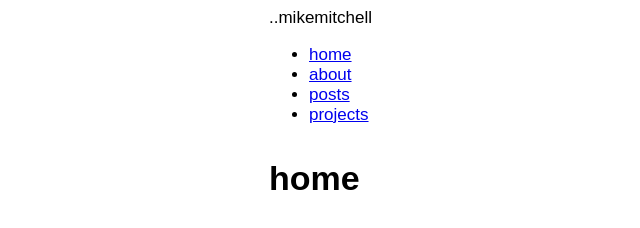
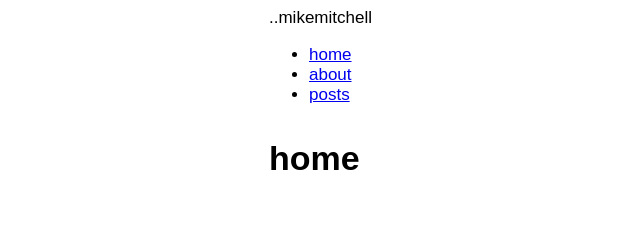
Before and after one commit to alchemistikk/my-gatsby-site, a Gatsby site: page / in a window 1280 px wide. Shown: the whole page, without its empty margins (71-711 px from the left). Built offline with nearby package versions, Linux system fonts and the light colour scheme; Gatsby itself is replaced by a stand-in of ours.

Commit message:
Continue site reset

```diff
--- a/src/components/layout.js
+++ b/src/components/layout.js
@@ -41,11 +41,6 @@ const Layout = ({ pageTitle, children }) => {
               posts
             </Link>
           </li>
-          <li className={navLinkItem}>
-            <Link to="/projects" className={navLinkText}>
-              projects
-            </Link>
-          </li>
         </ul>
       </nav>
       <main>
```
